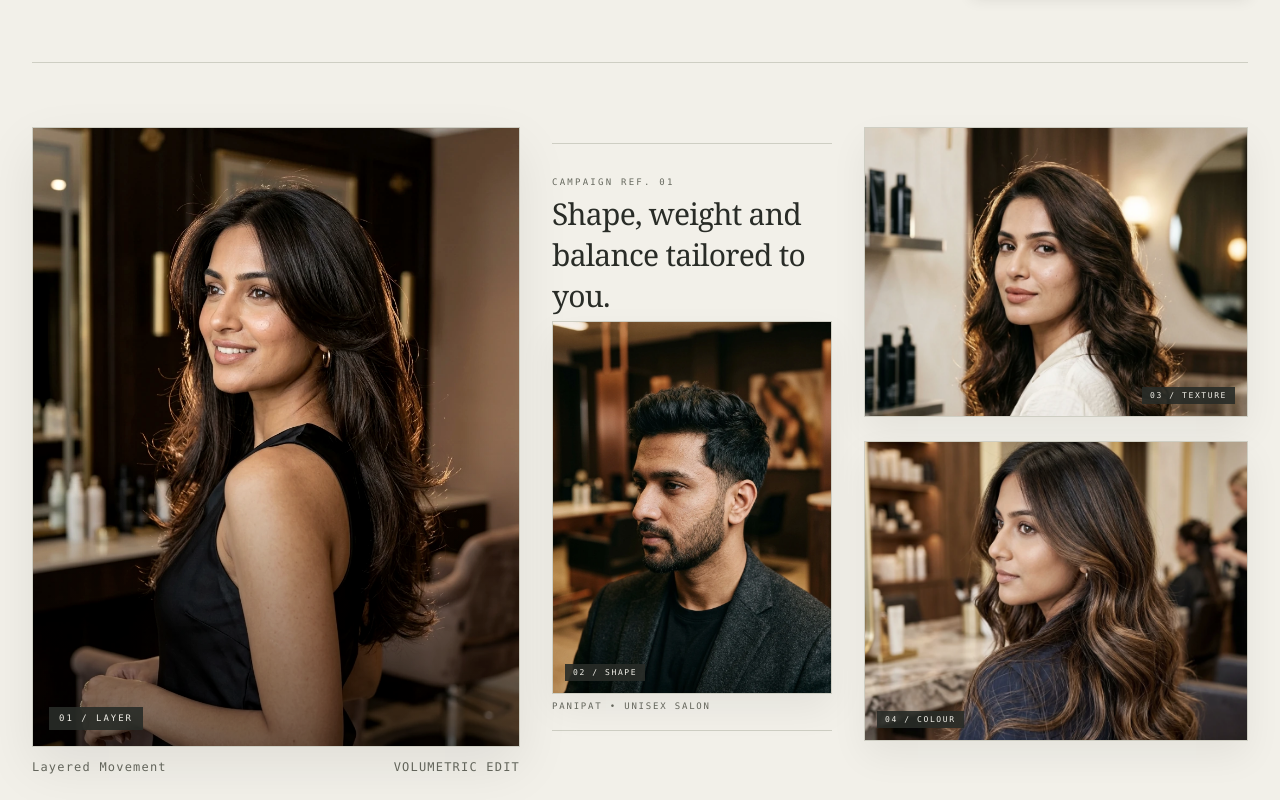
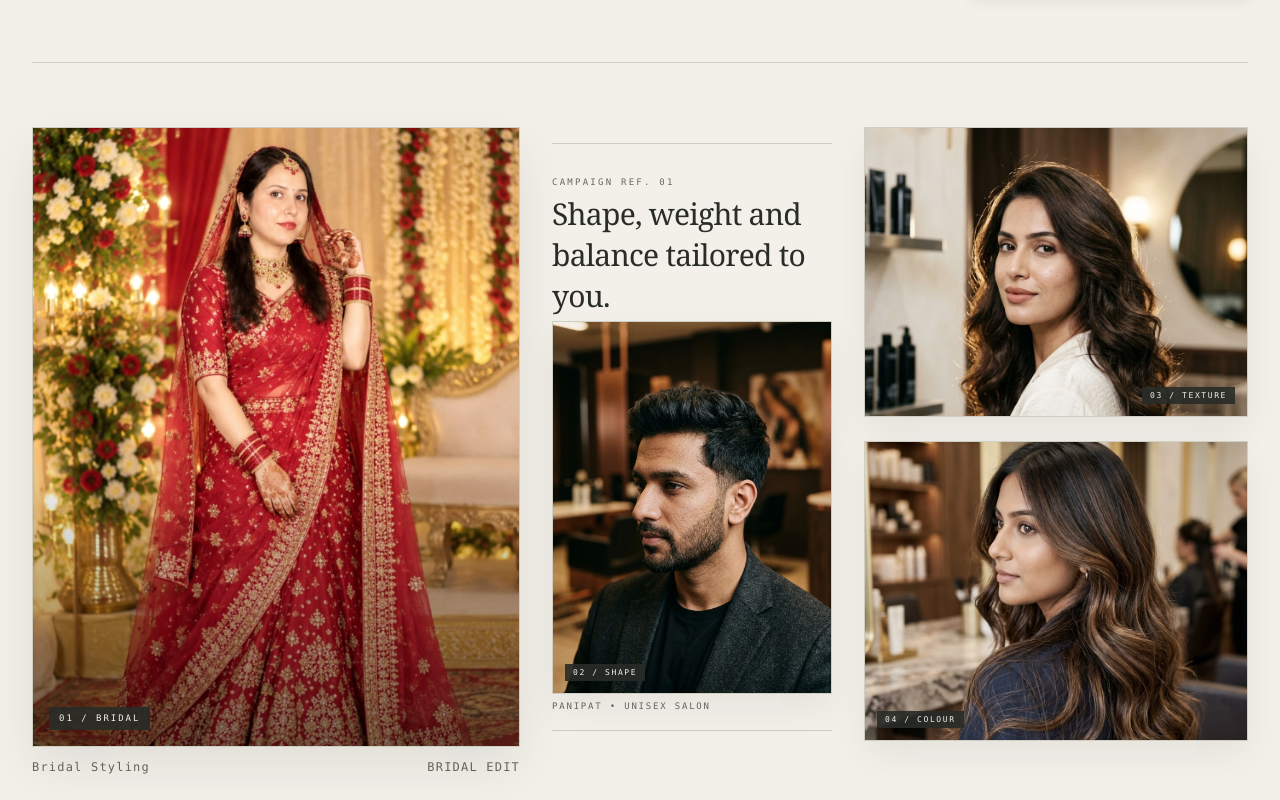
Before and after one commit to shubh791/glamour-emporium, a Next.js app: page / in a window 1280 px wide. Shown: the part 2640-3440 px from the top of the page. Built offline with nearby package versions, Linux system fonts and the light colour scheme.

Commit message:
feat(gallery): replace first lookbook portrait with bridal styling photograph

```diff
--- a/src/components/sections/Showcase.jsx
+++ b/src/components/sections/Showcase.jsx
@@ -42,11 +42,11 @@ import InstagramIcon from "@/components/ui/InstagramIcon";
 const galleryItems = [
   {
     id: "01",
-    label: "01 / LAYER",
-    title: "Layered Movement",
-    src: "/images/gallery/01-layered-haircut.webp",
-    alt: "Women's layered haircut and blow dry at Glamour Emporium salon in Panipat",
-    position: "50% 30%",
+    label: "01 / BRIDAL",
+    title: "Bridal Styling",
+    src: "/images/gallery/01-bridal-look.jpg",
+    alt: "Bridal makeup and traditional wedding styling at Glamour Emporium salon in Panipat",
+    position: "50% 20%",
   },
   {
     id: "02",
@@ -162,7 +162,7 @@ export default function Showcase() {
               </div>
               <div className="mt-3 flex items-baseline justify-between text-xs font-mono tracking-widest text-[#66685e]">
                 <span>{galleryItems[0].title}</span>
-                <span>VOLUMETRIC EDIT</span>
+                <span>BRIDAL EDIT</span>
               </div>
             </div>
 
```
Also changed, not shown: public/images/gallery/01-bridal-look.jpg (added).
